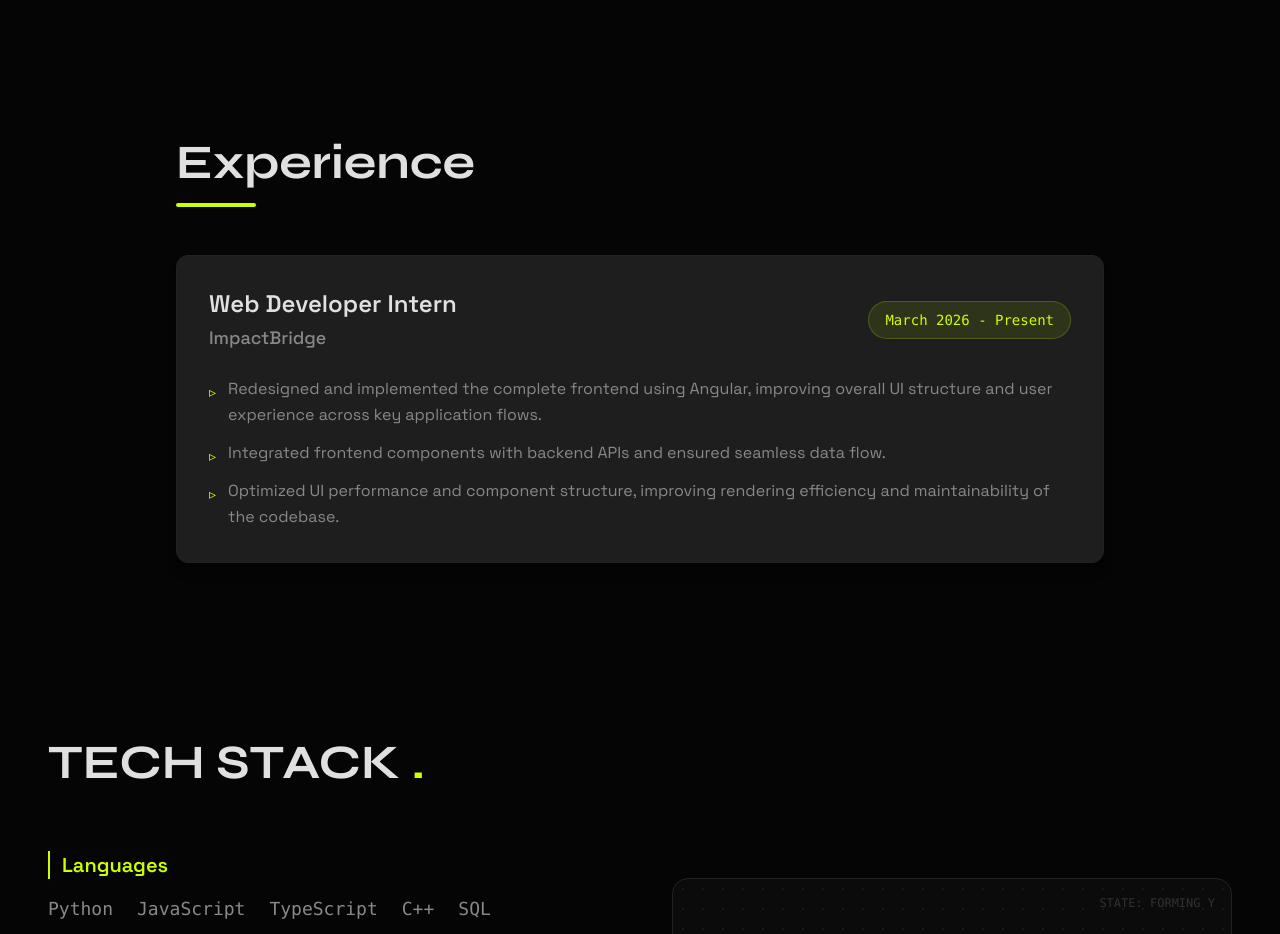
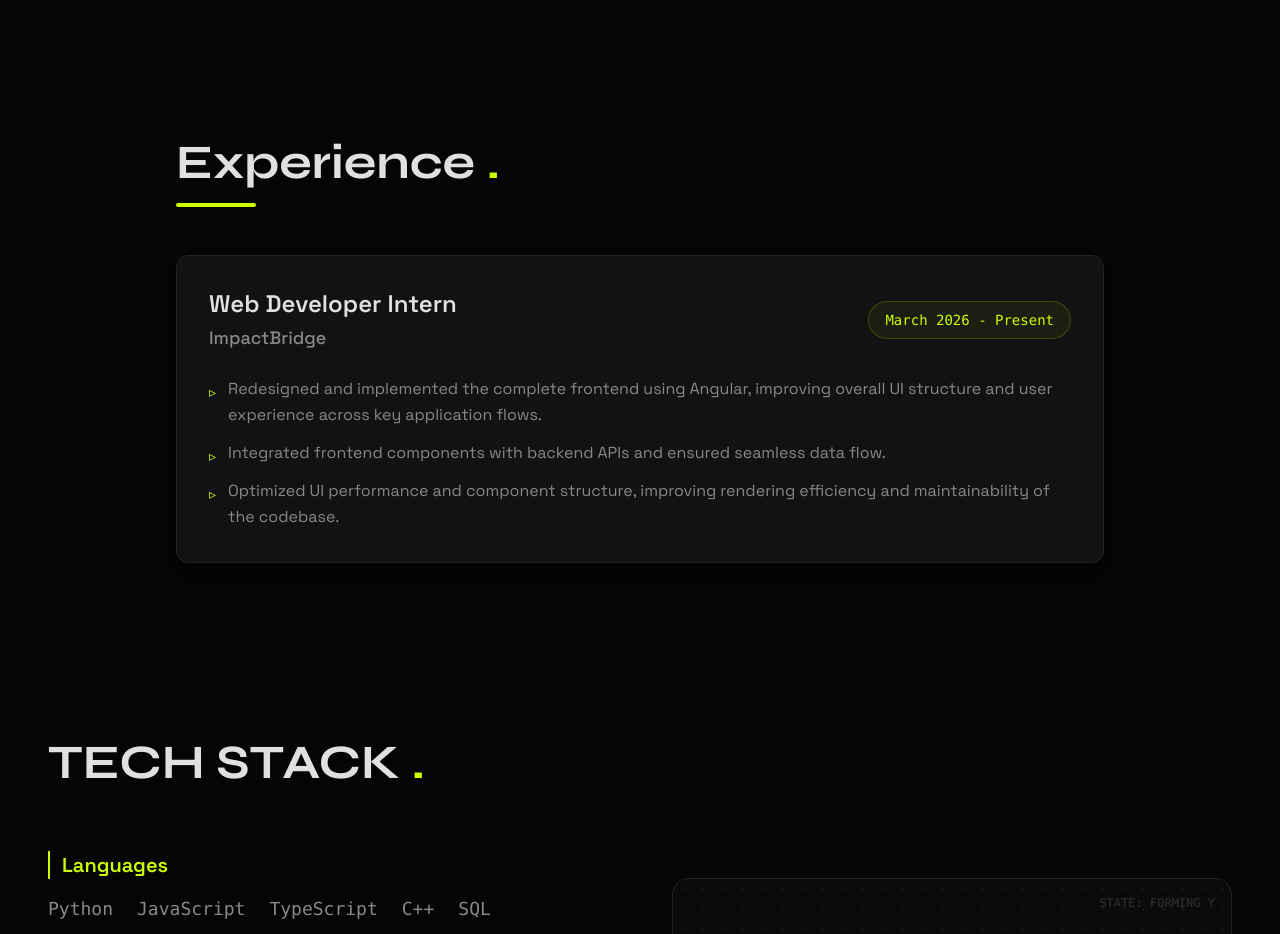
Before and after one commit to Yashvanth-7353/My-Portfolio, a React (Vite) app: page / in a window 1280 px wide. Shown: the part 1600-2534 px from the top of the page. Built offline with nearby package versions, Linux system fonts and the light colour scheme.

Commit message:
experience section Mode bug fixed

```diff
--- a/src/components/sections/Experience.jsx
+++ b/src/components/sections/Experience.jsx
@@ -1,4 +1,3 @@
-// src/components/sections/Experience.jsx
 import { motion } from "framer-motion";
 import { EXPERIENCE } from "../../constants";
 
@@ -14,7 +13,7 @@ const Experience = () => {
         className="mb-12"
       >
         <h2 className="text-3xl md:text-5xl font-display font-bold text-text-main mb-4">
-          Experience
+          Experience <span className="text-accent">.</span>
         </h2>
         <div className="w-20 h-1 bg-accent rounded-full"></div>
       </motion.div>
@@ -30,8 +29,8 @@ const Experience = () => {
             transition={{ delay: index * 0.2, duration: 0.5 }}
             className="group relative"
           >
-            {/* Interactive Card */}
-            <div className="bg-[#1e1e1e] border border-line rounded-xl p-6 md:p-8 hover:border-accent transition-all duration-300 shadow-lg hover:shadow-accent/5">
+            {/* CHANGED: Replaced hardcoded bg-[#1e1e1e] with bg-bg-surface */}
+            <div className="bg-bg-surface border border-line rounded-xl p-6 md:p-8 hover:border-accent transition-all duration-300 shadow-lg hover:shadow-accent/5">
 
               <div className="flex flex-col md:flex-row md:items-center justify-between mb-6">
                 <div>
@@ -44,7 +43,7 @@ const Experience = () => {
                 </div>
 
                 {/* Duration Badge */}
-                <div className="mt-4 md:mt-0 text-sm font-mono text-accent bg-accent/10 px-4 py-2 rounded-full inline-block w-max border border-accent/20">
+                <div className="mt-4 md:mt-0 text-sm font-mono text-accent bg-accent/5 px-4 py-2 rounded-full inline-block w-max border border-accent/20">
                   {exp.duration}
                 </div>
               </div>
```
